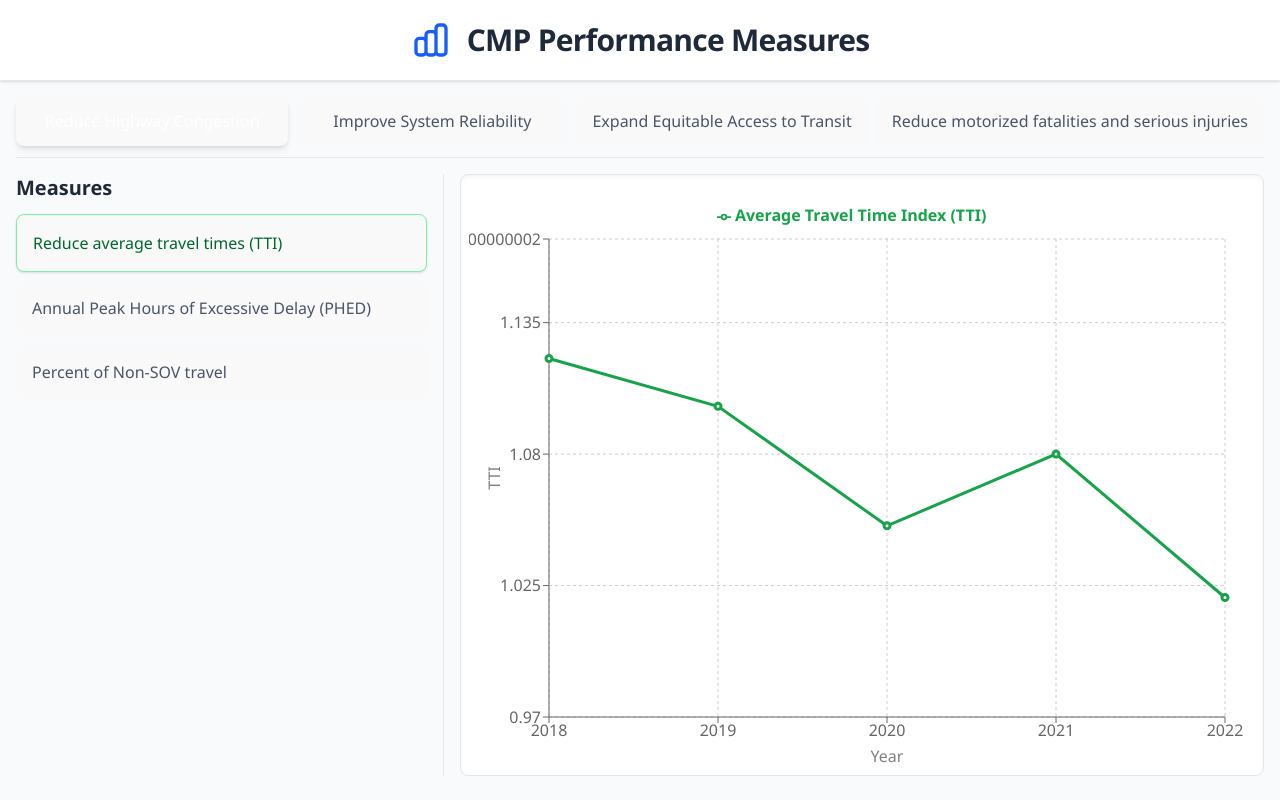
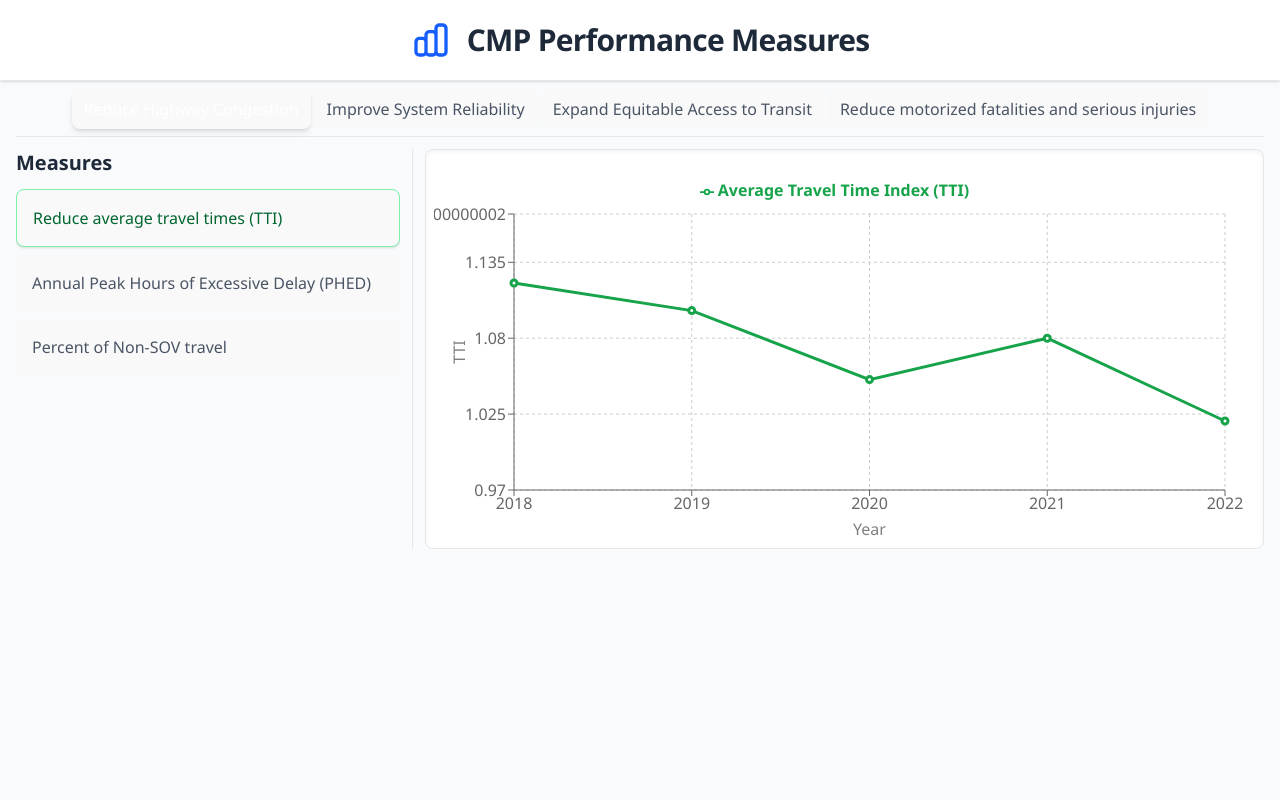
Before and after one commit to elishaadamu/CMP-Performance-Measures, a React (Vite) app: page / in a window 1280 px wide. Built offline with nearby package versions, Linux system fonts and the light colour scheme.

Commit message:
reshape table

```diff
--- a/src/MainContent.jsx
+++ b/src/MainContent.jsx
@@ -9,6 +9,7 @@ const MainContent = ({ data }) => {
   const [activeObjectiveName, setActiveObjectiveName] = useState(
     objectives[0]?.name
   );
+  const [isSidebarOpen, setIsSidebarOpen] = useState(false);
 
   const [activeMeasureName, setActiveMeasureName] = useState(
     objectives[0]?.children[0]?.name
@@ -18,6 +19,7 @@ const MainContent = ({ data }) => {
     setActiveObjectiveName(objectiveName);
     const newActiveObjective = objectives.find((o) => o.name === objectiveName);
     const newMeasures = newActiveObjective?.children || [];
+    setIsSidebarOpen(false); // Close sidebar on new objective selection
     setActiveMeasureName(newMeasures[0]?.name);
   };
 
@@ -106,10 +108,13 @@ const MainContent = ({ data }) => {
   };
 
   return (
-    <div className="pt-4 px-4 flex-grow flex flex-col">
+    <div className="pt-2 px-2 md:px-4 flex-grow flex flex-col relative">
       {/* Horizontal Goal Tabs */}
-      <div className="border-b border-gray-200 pb-3">
-        <nav className="-mb-px flex gap-2 justify-center" aria-label="Tabs">
+      <div className="border-b border-gray-200 pb-2">
+        <nav
+          className="-mb-px flex flex-wrap gap-1 justify-center"
+          aria-label="Tabs"
+        >
           {objectives.map((objective, index) => (
             <button
               key={objective.name}
@@ -122,8 +127,8 @@ const MainContent = ({ data }) => {
                   ? "bg-[var(--goal-color)] text-white font-semibold shadow-md"
                   : "bg-gray-100 text-gray-600 hover:bg-[var(--goal-color)] hover:text-white"
               }
-              flex-1 whitespace-nowrap text-center py-3 px-4 rounded-t-lg
-              font-medium text-lg transition-all duration-300 ease-in-out
+               text-center py-2 px-3 rounded-t-lg
+              font-medium text-base transition-all duration-300 ease-in-out
               `}
             >
               {objective.name}
@@ -133,15 +138,43 @@ const MainContent = ({ data }) => {
       </div>
 
       {/* Main Content Area */}
-      <div className="flex flex-grow mt-4 gap-4">
-        {/* Vertical Objectives Subtabs */}
-        <div className="w-1/3 flex flex-col">
+      <div className="flex-grow mt-3">
+        {/* Mobile sidebar toggle */}
+        <div className="md:hidden mb-3">
+          <button
+            onClick={() => setIsSidebarOpen(!isSidebarOpen)}
+            className="bg-gray-200 text-gray-700 font-semibold py-2 px-4 rounded-lg w-full"
+          >
+            {isSidebarOpen ? "Hide" : "Show"} Measures
+          </button>
+        </div>
+
+        <div className="flex flex-col md:flex-row flex-grow gap-3 md:h-[400px]">
+          {/* Sidebar for measures (subtabs) */}
+          {/* Overlay on mobile, static on desktop */}
+          {isSidebarOpen && (
+            <div
+              className="md:hidden fixed inset-0 bg-black bg-opacity-50 z-10"
+              onClick={() => setIsSidebarOpen(false)}
+            ></div>
+          )}
+          <div
+            className={`
+            flex flex-col
+            md:w-1/3 md:relative md:translate-x-0 md:bg-transparent md:p-0 md:shadow-none md:border-none
+            fixed top-0 left-0 h-full w-4/5 max-w-sm bg-white p-4 shadow-xl z-20 transition-transform duration-300 ease-in-out
+            ${isSidebarOpen ? "translate-x-0" : "-translate-x-full"}
+          `}
+          >
             <h2 className="text-xl font-bold text-gray-800 mb-3">Measures</h2>
-          <div className="space-y-2">
+            <div className="space-y-2 overflow-y-auto">
               {measures.map((measure) => (
                 <button
                   key={measure.name}
-                onClick={() => setActiveMeasureName(measure.name)}
+                  onClick={() => {
+                    setActiveMeasureName(measure.name);
+                    setIsSidebarOpen(false); // Close sidebar on selection
+                  }}
                   className={`w-full text-left p-4 rounded-lg transition-all duration-300 ease-in-out ${
                     activeMeasureName === measure.name
                       ? "bg-green-200 text-green-800 font-semibold border border-green-300 shadow"
@@ -155,8 +188,8 @@ const MainContent = ({ data }) => {
           </div>
 
           {/* Performance Measures Content */}
-        <div className="w-2/3 flex-grow border-l border-gray-200 pl-4 flex flex-col">
-          {activeMeasure && chartConfig[activeMeasure.name] ? (
+          <div className="w-full md:w-2/3 flex-grow md:border-l md:border-gray-200 md:pl-3 flex flex-col min-h-[400px] md:min-h-0">
+            {activeMeasure && chartConfig[activeMeasure.name] ? ( // This div below is the direct parent of the chart
               <div className="flex-grow bg-white p-2 rounded-lg shadow-inner border border-gray-200">
                 {renderChart()}
               </div>
@@ -177,6 +210,7 @@ const MainContent = ({ data }) => {
           </div>
         </div>
       </div>
+    </div>
   );
 };
 
```
Lines whose indentation alone changed are shown as unchanged.
